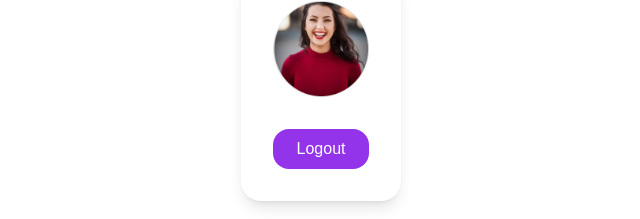
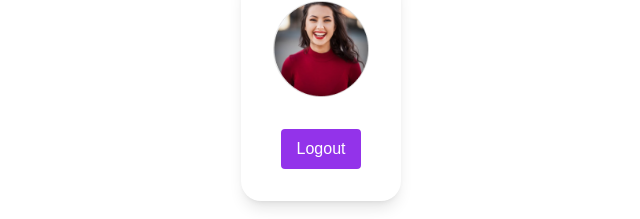
Before and after one commit to Shagunafs23/unstop, a Next.js app: page /dashboard in a window 1280 px wide. Shown: the part 363-582 px from the top of the page, without its empty margins (319-959 px from the left). Built offline with nearby package versions, Linux system fonts and the light colour scheme.

Commit message:
Update Dashboard.jsx

```diff
--- a/app/_components/Dashboard.jsx
+++ b/app/_components/Dashboard.jsx
@@ -1,8 +1,9 @@
 "use client";
 
+import { Suspense } from "react";
 import { useRouter, useSearchParams } from "next/navigation";
 
-const Dashboard = () => {
+const DashboardContent = () => {
   const router = useRouter();
   const searchParams = useSearchParams();
 
@@ -15,7 +16,10 @@ const Dashboard = () => {
 
   return (
     <div className="flex flex-col items-center justify-center min-h-screen bg-white-100">
-      <h1 className="text-3xl font-bold text-gray-800 mb-6 flex flex-col items-center justify-center">Welcome to <br/><h1 className="font-extrabold text-purple-700 flex flex-col items-center justify-center">Unstop</h1></h1>
+      <h1 className="text-3xl font-bold text-gray-800 mb-6 flex flex-col items-center justify-center">
+        Welcome to <br />
+        <span className="font-extrabold text-purple-700">Unstop</span>
+      </h1>
       <div className="bg-white rounded-[20px] shadow-lg p-8 text-center">
         <img
           src="/loggin.png"
@@ -26,7 +30,7 @@ const Dashboard = () => {
         <p className="text-gray-600 font-bold">{email}</p>
         <button
           onClick={handleLogout}
-          className="mt-4 py-2 px-6 bg-purple-600 rounded-[16px] text-white hover:bg-blue-700"
+          className="mt-4 px-4 py-2 bg-purple-600 text-white rounded"
         >
           Logout
         </button>
@@ -35,4 +39,12 @@ const Dashboard = () => {
   );
 };
 
+const Dashboard = () => {
+  return (
+    <Suspense fallback={<div>Loading...</div>}>
+      <DashboardContent />
+    </Suspense>
+  );
+};
+
 export default Dashboard;
```
